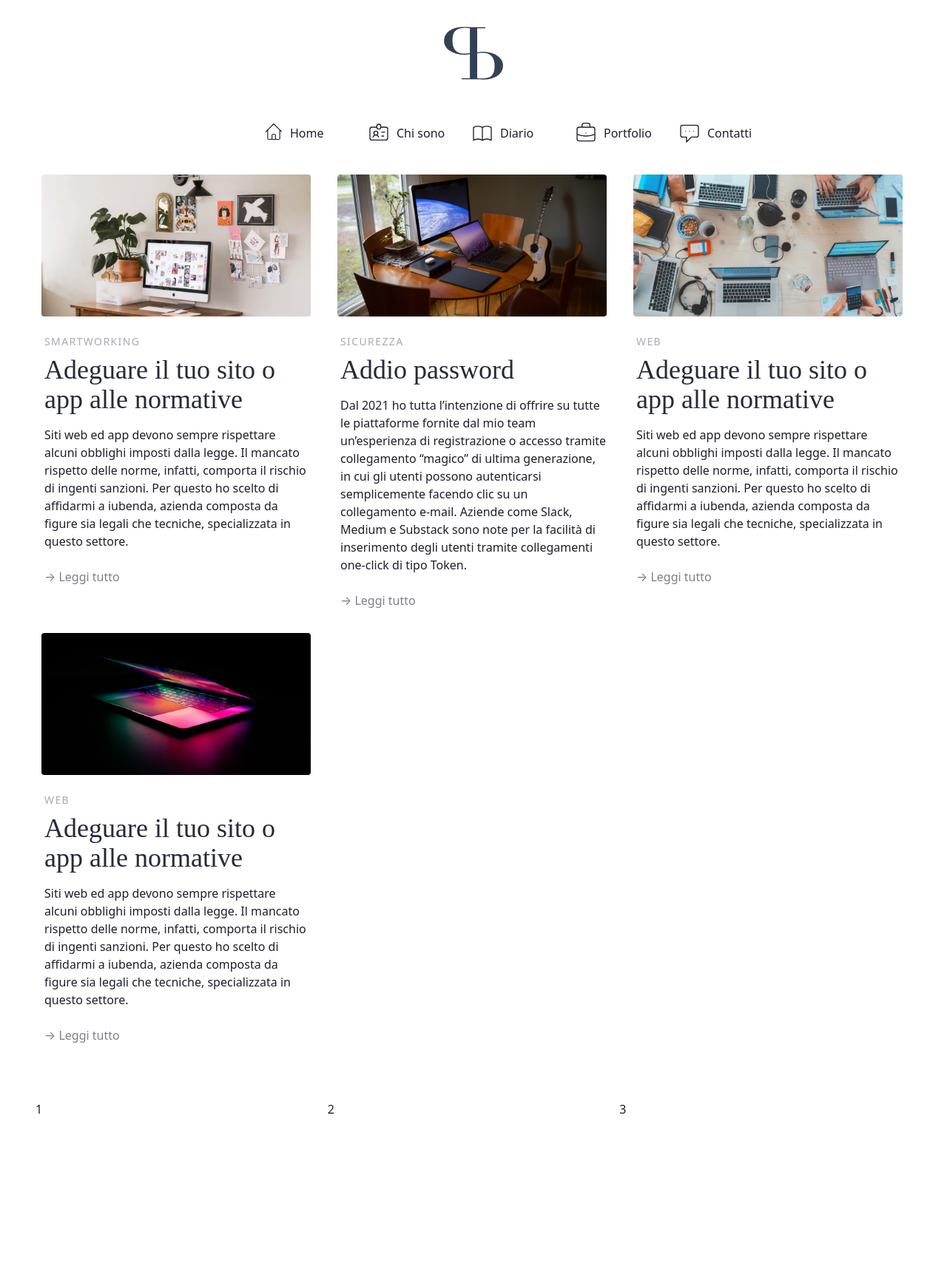
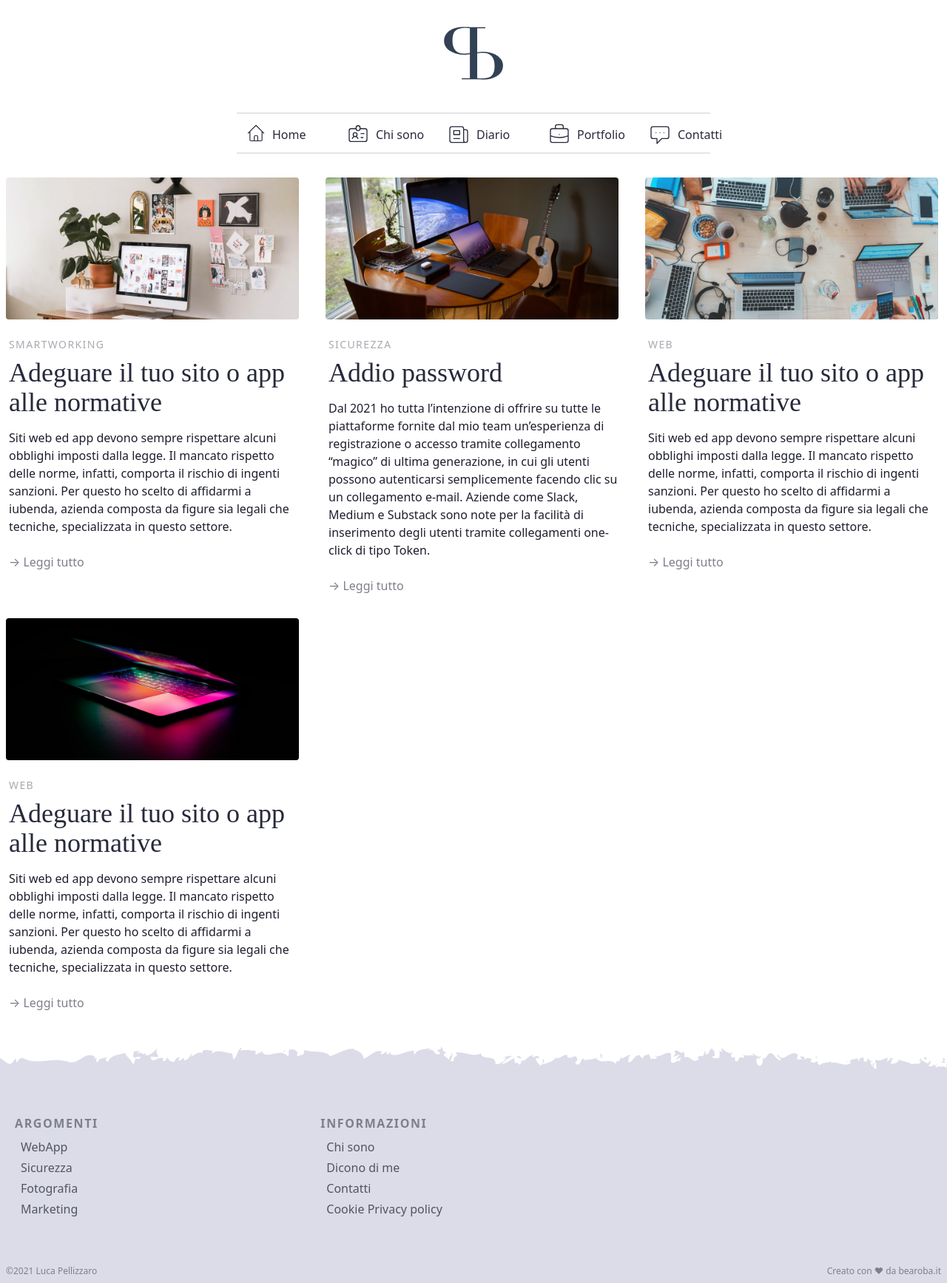
Before and after one commit to lucapellizzaro/lpblog, a Next.js app: page / in a window 1280 px wide. Shown: the whole page at 74% size. Before the commit the page ends 1524 px from the top, so only its background shows below. Built offline with nearby package versions, Linux system fonts and the light colour scheme.

Commit message:
Modifica LP Blog

```diff
--- a/pages/index.js
+++ b/pages/index.js
@@ -1,5 +1,6 @@
 import Head from 'next/head'
 import Link from 'next/link'
+
 
 export default function Home() {
 
@@ -35,9 +36,11 @@ export default function Home() {
 
 
   return (
-    <div className="text-brand-600 mx-auto md:px-12">
+    <div className="text-brand-600 mx-auto">
       <Head>
         <title>Luca Pellizzaro | Consulenze digitali</title>
+        <meta name="author" content="Luca Pellizzaro"></meta>
+        <meta name="description" content="Consulente digitale siti web SEO ecommerce sicurezza online web app."></meta>
         <link rel="icon" href="/favicon.ico" />
       </Head>
 
@@ -51,12 +54,12 @@ export default function Home() {
 
       </header>
 
-      <section className="bg-gray-200 lg:mx-auto sm:bg-transparent lg:w-1/2 fixed sm:static sm:mb-8 bottom-0 w-full">
-        <div className="flex-row flex space-x-3 pb-2 pt-3 px-3">
+      <section className="bg-brand-100 border-t-2 border-b-2 md:mx-auto md:container md:bg-transparent lg:w-1/2 fixed sm:static md:mb-8 bottom-0 w-full">
+        <div className="flex-row flex space-x-2 pb-2 pt-3 px-3 text-brand-500">
 
               <div className="flex-1">
                 <Link href="/">
-                  <a className="sm:flex sm:flex-row sm:w-32">
+                  <a className="sm:flex sm:flex-row sm:w-32 hover:text-brand-400">
                     <div className="">
                       <svg xmlns="http://www.w3.org/2000/svg" className="w-7 h-7 mx-auto" fill="none" viewBox="0 0 24 24" stroke="currentColor">
                         <path strokeLinecap="round" strokeLinejoin="round" strokeWidth={1} d="M3 12l2-2m0 0l7-7 7 7M5 10v10a1 1 0 001 1h3m10-11l2 2m-2-2v10a1 1 0 01-1 1h-3m-6 0a1 1 0 001-1v-4a1 1 0 011-1h2a1 1 0 011 1v4a1 1 0 001 1m-6 0h6" />
@@ -73,7 +76,7 @@ export default function Home() {
 
               <div className="flex-1">
                 <Link href="/">
-                <a className="sm:flex sm:flex-row sm:w-32">
+                <a className="sm:flex sm:flex-row sm:w-32 hover:text-brand-400">
                     <div className="">
                       <svg xmlns="http://www.w3.org/2000/svg" className="w-8 h-8 mx-auto" fill="none" viewBox="0 0 24 24" stroke="currentColor">
                         <path strokeLinecap="round" strokeLinejoin="round" strokeWidth={1} d="M10 6H5a2 2 0 00-2 2v9a2 2 0 002 2h14a2 2 0 002-2V8a2 2 0 00-2-2h-5m-4 0V5a2 2 0 114 0v1m-4 0a2 2 0 104 0m-5 8a2 2 0 100-4 2 2 0 000 4zm0 0c1.306 0 2.417.835 2.83 2M9 14a3.001 3.001 0 00-2.83 2M15 11h3m-3 4h2" />
@@ -88,10 +91,10 @@ export default function Home() {
 
             <div className="flex-1">
                 <Link href="/">
-                <a className="sm:flex sm:flex-row sm:w-32">
+                <a className="sm:flex sm:flex-row sm:w-32 hover:text-brand-400">
                     <div className="">
                       <svg xmlns="http://www.w3.org/2000/svg" className="w-8 h-8 mx-auto" fill="none" viewBox="0 0 24 24" stroke="currentColor">
-                        <path strokeLinecap="round" strokeLinejoin="round" strokeWidth={1} d="M12 6.253v13m0-13C10.832 5.477 9.246 5 7.5 5S4.168 5.477 3 6.253v13C4.168 18.477 5.754 18 7.5 18s3.332.477 4.5 1.253m0-13C13.168 5.477 14.754 5 16.5 5c1.747 0 3.332.477 4.5 1.253v13C19.832 18.477 18.247 18 16.5 18c-1.746 0-3.332.477-4.5 1.253" />
+                          <path strokeLinecap="round" strokeLinejoin="round" strokeWidth={1} d="M19 20H5a2 2 0 01-2-2V6a2 2 0 012-2h10a2 2 0 012 2v1m2 13a2 2 0 01-2-2V7m2 13a2 2 0 002-2V9a2 2 0 00-2-2h-2m-4-3H9M7 16h6M7 8h6v4H7V8z" />
                         </svg>
                       </div>
                       <div className="sm:ml-2 sm:pt-1 hidden sm:block">
@@ -103,7 +106,7 @@ export default function Home() {
 
             <div className="flex-1">
                 <Link href="/">
-                <a className="sm:flex sm:flex-row sm:w-32">
+                <a className="sm:flex sm:flex-row sm:w-32 hover:text-brand-400">
                     <div className="">
               <svg xmlns="http://www.w3.org/2000/svg" className="w-8 h-8 mx-auto" fill="none" viewBox="0 0 24 24" stroke="currentColor">
                 <path strokeLinecap="round" strokeLinejoin="round" strokeWidth={1} d="M21 13.255A23.931 23.931 0 0112 15c-3.183 0-6.22-.62-9-1.745M16 6V4a2 2 0 00-2-2h-4a2 2 0 00-2 2v2m4 6h.01M5 20h14a2 2 0 002-2V8a2 2 0 00-2-2H5a2 2 0 00-2 2v10a2 2 0 002 2z" />
@@ -118,7 +121,7 @@ export default function Home() {
 
             <div className="flex-1">
                 <Link href="/">
-                <a className="sm:flex sm:flex-row sm:w-32">
+                <a className="sm:flex sm:flex-row sm:w-32 hover:text-brand-400">
                     <div className="">
               <svg xmlns="http://www.w3.org/2000/svg" className="w-8 h-8 mx-auto" fill="none" viewBox="0 0 24 24" stroke="currentColor">
                 <path strokeLinecap="round" strokeLinejoin="round" strokeWidth={1} d="M8 10h.01M12 10h.01M16 10h.01M9 16H5a2 2 0 01-2-2V6a2 2 0 012-2h14a2 2 0 012 2v8a2 2 0 01-2 2h-5l-5 5v-5z" />
@@ -135,8 +138,8 @@ export default function Home() {
       </section>
 
 
-      <main className="grid lg:grid-cols-3 sm:grid-cols-2 grid-cols-1 gap-4">
 
+      <main className="md:mx-auto md:container grid lg:grid-cols-3 sm:grid-cols-2 grid-cols-1 gap-4">
 
 
       {posts.map((post) => (
@@ -168,11 +171,99 @@ export default function Home() {
       ))}
       </main>
 
-      <footer>
-        <div className="flex-row flex py-3 mt-12">
-          <div className="flex-1">1</div>
-          <div className="flex-1">2</div>
-          <div className="flex-1">3</div>
+      <footer className="bg-brand-100 mt-5">
+        <div>
+          <img src="/cornice.svg"></img>
+        </div>
+        <div className="grid grid-cols-2 md:grid-cols-3 pb-8 px-5 mt-12">
+
+
+          <div className="flex-1 mb-8">
+            <h5 className="font-semibold text-brand-300 uppercase mb-2 tracking-widest">Argomenti</h5>
+            <ul className="space-y-1 text-brand-400">
+              <li>
+                <Link href="/">
+                  <a className="hover:text-brand-600 ml-2">
+                    WebApp
+                  </a>
+                </Link>
+              </li>
+
+              <li>
+                <Link href="/">
+                  <a className="hover:text-brand-600 ml-2">
+                    Sicurezza
+                  </a>
+                </Link>
+              </li>
+              <li>
+                <Link href="/">
+                  <a className="hover:text-brand-600 ml-2">
+                    Fotografia
+                  </a>
+                </Link>
+              </li>
+              <li>
+                <Link href="/">
+                  <a className="hover:text-brand-600 ml-2">
+                    Marketing
+                  </a>
+                </Link>
+              </li>
+            </ul>
+          </div>
+
+
+
+          <div className="flex-1">
+            <h5 className="font-semibold text-brand-300 uppercase mb-2 tracking-widest">Informazioni</h5>
+            <ul className="space-y-1 text-brand-400">
+              <li>
+                <Link href="/">
+                  <a className="hover:text-brand-600 ml-2">
+                    Chi sono
+                  </a>
+                </Link>
+              </li>
+
+              <li>
+                <Link href="/">
+                  <a className="hover:text-brand-600 ml-2">
+                    Dicono di me
+                  </a>
+                </Link>
+              </li>
+              <li>
+                <Link href="/">
+                  <a className="hover:text-brand-600 ml-2">
+                    Contatti
+                  </a>
+                </Link>
+              </li>
+              <li>
+                <Link href="/">
+                  <a className="hover:text-brand-600 ml-2">
+                    Cookie Privacy policy
+                  </a>
+                </Link>
+              </li>
+
+            </ul>
+          </div>
+
+
+
+        </div>
+
+        <div>
+          <div className="flex flex-row text-xs pb-2 px-2 justify-between text-brand-300">
+            <div>
+              &copy;2021 Luca Pellizzaro
+            </div>
+            <div>
+              Creato con &hearts; da <a href="https://bearoba.it" className="hover:text-brand-500 hover:underline" target="_blank">bearoba.it</a>
+            </div>
+          </div>
         </div>
       </footer>
 
--- a/tailwind.config.js
+++ b/tailwind.config.js
@@ -15,7 +15,8 @@ module.exports = {
           pink: colors.pink,
           yellow: colors.amber,
           brand: {
-            '100': '#EDF2F4',
+            '50': '#EDF2F4',
+            '100': '#DBDCE7',
             '200': '#A9A9B1',
             '300': '#7D7F8A',
             '400': '#525463',
```
Also changed, not shown: public/cornice.svg (added).
